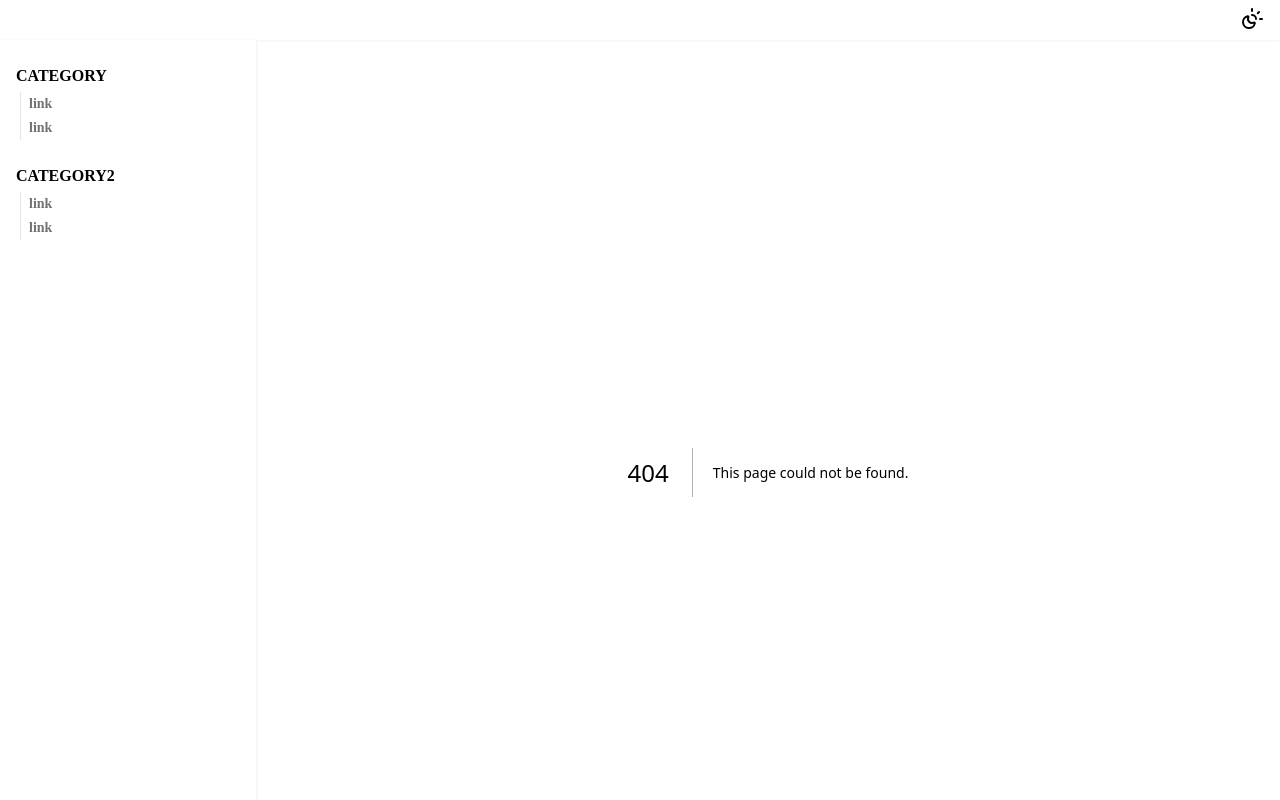
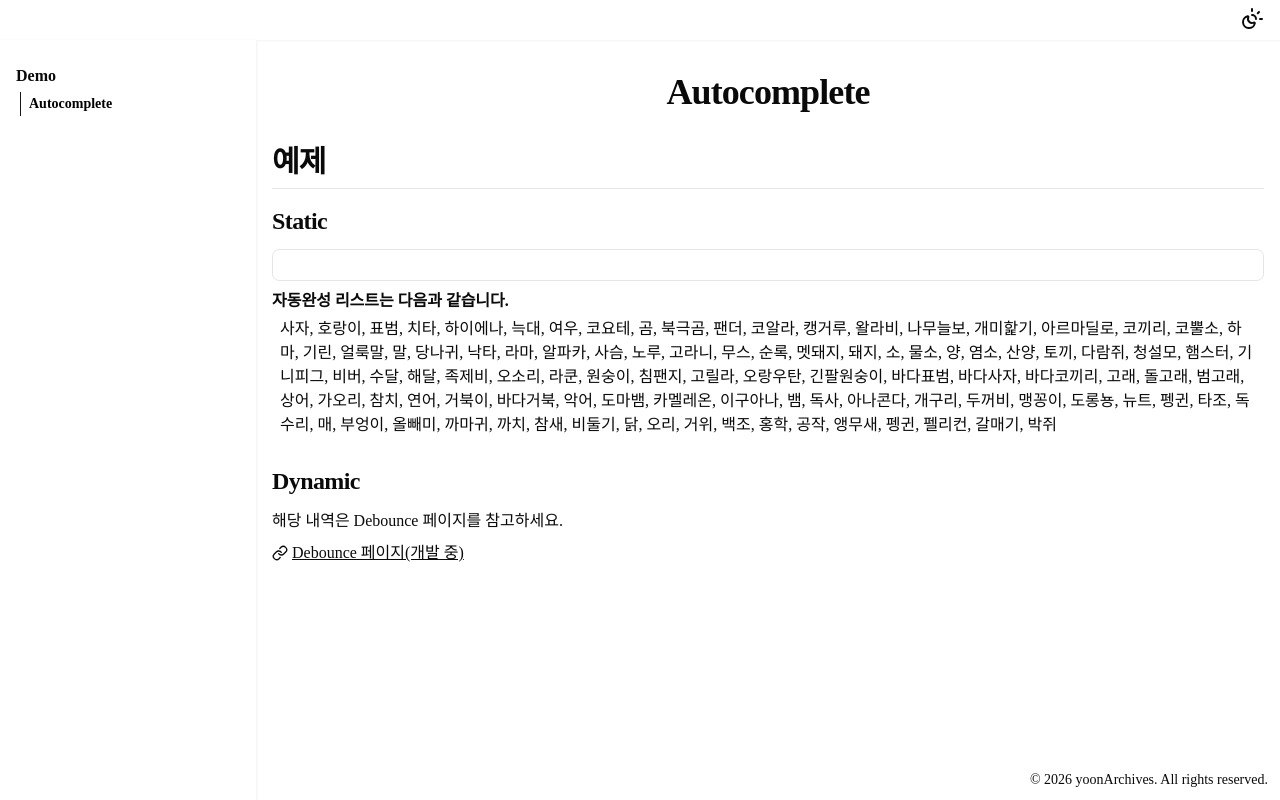
Before and after one commit to yoonArchives/velog-next-app, a Next.js app: page /demo/autocomplete in a window 1280 px wide. Before the commit this address had no page. Shown: the top 800 px of the page. Built offline with nearby package versions, Linux system fonts and the light colour scheme; a web font is replaced by a local one.

Commit message:
feat: 자동완성(/demo/autocomplete) 데모 페이지 추가

```diff
--- /dev/null
+++ b/src/app/demo/autocomplete/page.tsx
@@ -0,0 +1,159 @@
+"use client";
+
+import { useState } from "react";
+import Autocomplete from "@/components/uix/autocomplete";
+import {
+  TypographyH1,
+  TypographyH2,
+  TypographyH3,
+} from "@/components/uix/typography";
+import Link from "next/link";
+import { LinkIcon } from "lucide-react";
+
+const options = [
+  "사자",
+  "호랑이",
+  "표범",
+  "치타",
+  "하이에나",
+  "늑대",
+  "여우",
+  "코요테",
+  "곰",
+  "북극곰",
+  "팬더",
+  "코알라",
+  "캥거루",
+  "왈라비",
+  "나무늘보",
+  "개미핥기",
+  "아르마딜로",
+  "코끼리",
+  "코뿔소",
+  "하마",
+  "기린",
+  "얼룩말",
+  "말",
+  "당나귀",
+  "낙타",
+  "라마",
+  "알파카",
+  "사슴",
+  "노루",
+  "고라니",
+  "무스",
+  "순록",
+  "멧돼지",
+  "돼지",
+  "소",
+  "물소",
+  "양",
+  "염소",
+  "산양",
+  "토끼",
+  "다람쥐",
+  "청설모",
+  "햄스터",
+  "기니피그",
+  "비버",
+  "수달",
+  "해달",
+  "족제비",
+  "오소리",
+  "라쿤",
+  "원숭이",
+  "침팬지",
+  "고릴라",
+  "오랑우탄",
+  "긴팔원숭이",
+  "바다표범",
+  "바다사자",
+  "바다코끼리",
+  "고래",
+  "돌고래",
+  "범고래",
+  "상어",
+  "가오리",
+  "참치",
+  "연어",
+  "거북이",
+  "바다거북",
+  "악어",
+  "도마뱀",
+  "카멜레온",
+  "이구아나",
+  "뱀",
+  "독사",
+  "아나콘다",
+  "개구리",
+  "두꺼비",
+  "맹꽁이",
+  "도롱뇽",
+  "뉴트",
+  "펭귄",
+  "타조",
+  "독수리",
+  "매",
+  "부엉이",
+  "올빼미",
+  "까마귀",
+  "까치",
+  "참새",
+  "비둘기",
+  "닭",
+  "오리",
+  "거위",
+  "백조",
+  "홍학",
+  "공작",
+  "앵무새",
+  "펭귄",
+  "펠리컨",
+  "갈매기",
+  "박쥐",
+];
+
+export default function Page() {
+  const [value, setValue] = useState("");
+
+  return (
+    <div>
+      <TypographyH1>Autocomplete</TypographyH1>
+      <TypographyH2>예제</TypographyH2>
+      <TypographyH3>Static</TypographyH3>
+      <Autocomplete
+        options={options}
+        value={value}
+        onOptionSelect={(val) => setValue(val)}
+        minLength={1}
+        isPending={false}
+      />
+
+      <div className="py-2">
+        <b>자동완성 리스트는 다음과 같습니다.</b>
+        <div className="px-2 py-1">
+          사자, 호랑이, 표범, 치타, 하이에나, 늑대, 여우, 코요테, 곰, 북극곰,
+          팬더, 코알라, 캥거루, 왈라비, 나무늘보, 개미핥기, 아르마딜로, 코끼리,
+          코뿔소, 하마, 기린, 얼룩말, 말, 당나귀, 낙타, 라마, 알파카, 사슴,
+          노루, 고라니, 무스, 순록, 멧돼지, 돼지, 소, 물소, 양, 염소, 산양,
+          토끼, 다람쥐, 청설모, 햄스터, 기니피그, 비버, 수달, 해달, 족제비,
+          오소리, 라쿤, 원숭이, 침팬지, 고릴라, 오랑우탄, 긴팔원숭이, 바다표범,
+          바다사자, 바다코끼리, 고래, 돌고래, 범고래, 상어, 가오리, 참치, 연어,
+          거북이, 바다거북, 악어, 도마뱀, 카멜레온, 이구아나, 뱀, 독사,
+          아나콘다, 개구리, 두꺼비, 맹꽁이, 도롱뇽, 뉴트, 펭귄, 타조, 독수리,
+          매, 부엉이, 올빼미, 까마귀, 까치, 참새, 비둘기, 닭, 오리, 거위, 백조,
+          홍학, 공작, 앵무새, 펭귄, 펠리컨, 갈매기, 박쥐
+        </div>
+      </div>
+      <TypographyH3>Dynamic</TypographyH3>
+      <div>해당 내역은 Debounce 페이지를 참고하세요.</div>
+      <Link
+        href="/demo/debounce"
+        className="my-2 flex items-center gap-1 underline"
+      >
+        <LinkIcon size="16" />
+        Debounce 페이지(개발 중)
+      </Link>
+    </div>
+  );
+}
--- a/src/constants/layout.ts
+++ b/src/constants/layout.ts
@@ -1,16 +1,6 @@
 export const sidebarConfig: SidebarConfig = [
   {
-    category: "CATEGORY",
-    items: [
-      { label: "link", href: "/" },
-      { label: "link", href: "/a" },
-    ],
-  },
-  {
-    category: "CATEGORY2",
-    items: [
-      { label: "link", href: "/b" },
-      { label: "link", href: "/c" },
-    ],
+    category: "Demo",
+    items: [{ label: "Autocomplete", href: "/demo/autocomplete" }],
   },
 ];
```
